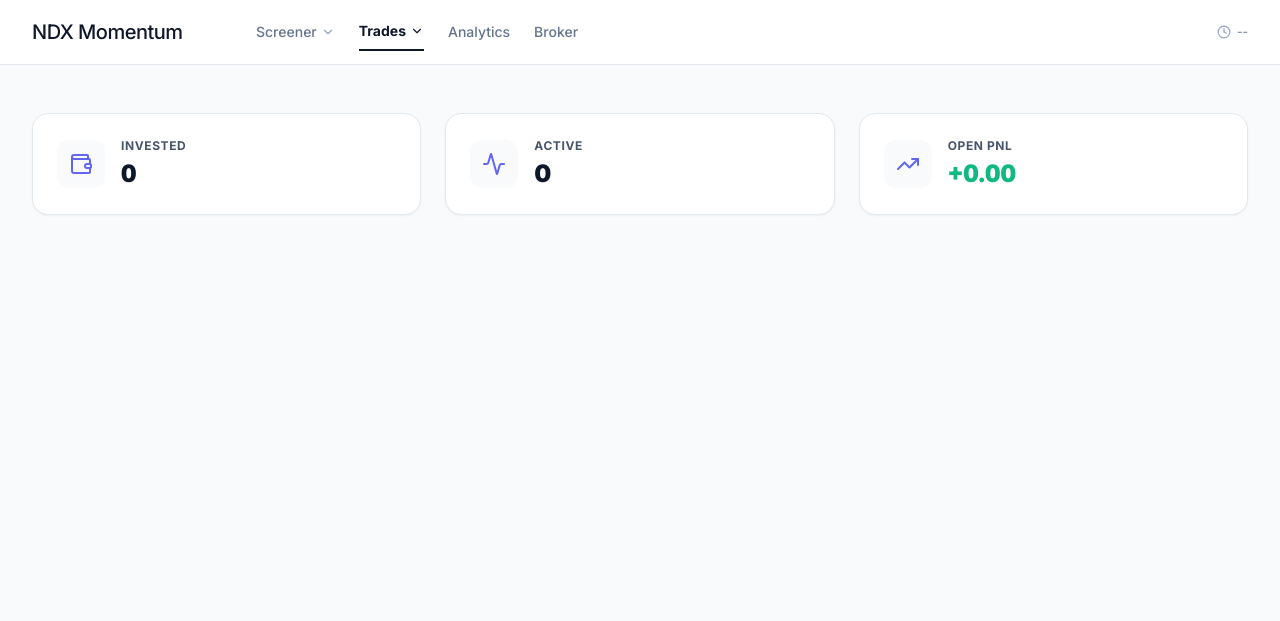
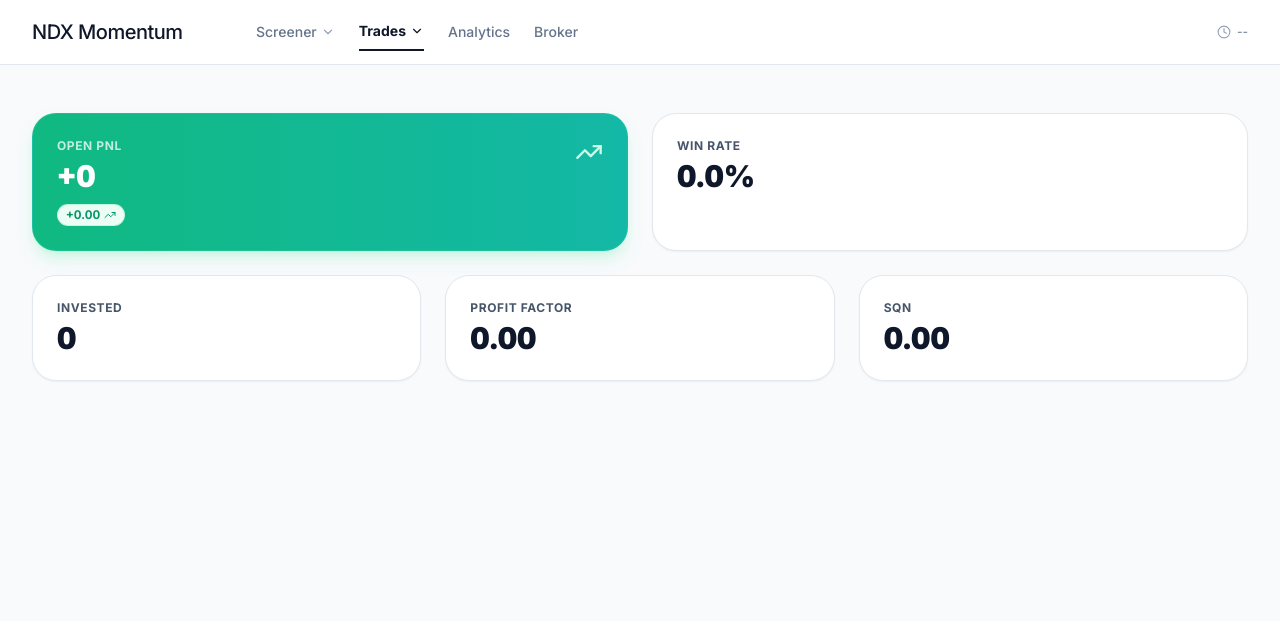
Before and after one commit to fxhuhn/croc-trader, a Flask app: page /trades/ndx-momentum in a window 1280 px wide. Shown: the top 621 px of the page. Run offline with Flask 3, Linux system fonts and the light colour scheme; data that the repository does not hold is empty; parts of the project's set-up code (start-up, migrations or seed data) failed here and were passed over; some libraries are stand-ins or nearby versions.

Commit message:
refactor: standardize dashboard KPI layout by replacing inline templates with shared macro components

```diff
--- a/app/templates/macros/cards.html
+++ b/app/templates/macros/cards.html
@@ -85,12 +85,11 @@
 {% endmacro %}
 
 {% macro dashboard_kpis(summary, active_count, show_currency=false) %}
-<section class="mb-8 mt-2 md:mt-0 space-y-3 md:space-y-6">
-    <!-- Row 1: Open PnL & Win Rate -->
-    <div class="grid grid-cols-2 gap-3 md:gap-6">
-        <!-- Open PnL Hero Card -->
+<section class="mb-8 mt-2 md:mt-0">
+    <div class="grid grid-cols-2 md:grid-cols-6 gap-3 md:gap-6">
+        <!-- Open PnL Hero Card (Full Width on Mobile, 3 Cols on Desktop) -->
         <article
-            class="{{ 'bg-gradient-to-r from-emerald-500 to-teal-500 shadow-emerald-200/50 border-emerald-400/30' if summary.open_pnl >= 0 else 'bg-gradient-to-r from-rose-500 to-rose-600 shadow-rose-200/50 border-rose-400/30' }} rounded-2xl md:rounded-3xl shadow-lg p-4 md:p-6 flex items-start justify-between gap-2 border relative">
+            class="col-span-2 md:col-span-3 {{ 'bg-gradient-to-r from-emerald-500 to-teal-500 shadow-emerald-200/50 border-emerald-400/30' if summary.open_pnl >= 0 else 'bg-gradient-to-r from-rose-500 to-rose-600 shadow-rose-200/50 border-rose-400/30' }} rounded-2xl md:rounded-3xl shadow-lg p-4 md:p-6 flex items-start justify-between gap-2 border relative">
             <div class="flex flex-col items-start">
                 <div class="{{ 'text-emerald-50/80' if summary.open_pnl >= 0 else 'text-rose-100/80' }} text-xs uppercase font-bold tracking-wider mb-1">
                     Open PnL
@@ -111,9 +110,9 @@
                 class="w-7 h-7 shrink-0 {{ 'text-emerald-100' if summary.open_pnl >= 0 else 'hidden' }}"></i>
         </article>
 
-        <!-- Win Rate Card (In place of Equity) -->
+        <!-- Win Rate Card (1 Col on Mobile [Line 2 Left], 3 Cols on Desktop) -->
         <article
-            class="bg-white border border-slate-200 rounded-2xl md:rounded-3xl p-4 md:p-6 shadow-sm flex items-start justify-between gap-2">
+            class="col-span-1 md:col-span-3 bg-white border border-slate-200 rounded-2xl md:rounded-3xl p-4 md:p-6 shadow-sm flex items-start justify-between gap-2">
             <div class="flex flex-col items-start">
                 <div class="text-slate-600 text-xs uppercase font-bold tracking-wider mb-1">
                     Win Rate
@@ -134,17 +133,25 @@
                 <i data-lucide="trophy" aria-hidden="true" class="w-4 h-4"></i>
             </div>
         </article>
-    </div>
 
-    <!-- Row 2: Profit Factor, Invested, SQN -->
-    <div class="grid grid-cols-3 gap-2 sm:gap-3 md:gap-6">
-        <!-- Profit Factor (In place of old Win Rate position) -->
+        <!-- Invested Card (1 Col on Mobile [Line 2 Right], 2 Cols on Desktop) -->
         <article
-            class="bg-white border border-slate-200 rounded-2xl md:rounded-3xl p-3 md:p-6 shadow-sm flex flex-col justify-center items-start">
+            class="col-span-1 md:col-span-2 bg-white border border-slate-200 rounded-2xl md:rounded-3xl p-4 md:p-6 shadow-sm flex flex-col justify-center items-start">
+            <div class="text-slate-600 text-xs uppercase font-bold tracking-wider mb-1">
+                Invested
+            </div>
+            <div class="text-2xl md:text-3xl font-black text-slate-900 leading-none tabular-nums">
+                {{ "{:,.0f}".format(summary.invested) }}{% if show_currency %}&nbsp;${% endif %}
+            </div>
+        </article>
+
+        <!-- Profit Factor Card (Hidden on Mobile, 2 Cols on Desktop) -->
+        <article
+            class="hidden md:flex col-span-1 md:col-span-2 bg-white border border-slate-200 rounded-2xl md:rounded-3xl p-4 md:p-6 shadow-sm flex-col justify-center items-start">
             <div class="text-slate-600 text-xs uppercase font-bold tracking-wider mb-1">
                 Profit Factor
             </div>
-            <div class="text-base md:text-2xl font-black text-slate-900 leading-none tabular-nums">
+            <div class="text-2xl md:text-3xl font-black text-slate-900 leading-none tabular-nums">
                 {% if summary.profit_factor is defined and summary.profit_factor is not none %}
                     {{ "{:.2f}".format(summary.profit_factor) }}
                 {% else %}
@@ -153,24 +160,13 @@
             </div>
         </article>
 
-        <!-- Invested -->
+        <!-- SQN Card (Hidden on Mobile, 2 Cols on Desktop) -->
         <article
-            class="bg-white border border-slate-200 rounded-2xl md:rounded-3xl p-3 md:p-6 shadow-sm flex flex-col justify-center items-start">
-            <div class="text-slate-600 text-xs uppercase font-bold tracking-wider mb-1">
-                Invested
-            </div>
-            <div class="text-base md:text-2xl font-black text-slate-900 leading-none tabular-nums">
-                {{ "{:,.0f}".format(summary.invested) }}{% if show_currency %}&nbsp;${% endif %}
-            </div>
-        </article>
-
-        <!-- SQN (In place of old Active position) -->
-        <article
-            class="bg-white border border-slate-200 rounded-2xl md:rounded-3xl p-3 md:p-6 shadow-sm flex flex-col justify-center items-start">
+            class="hidden md:flex col-span-1 md:col-span-2 bg-white border border-slate-200 rounded-2xl md:rounded-3xl p-4 md:p-6 shadow-sm flex-col justify-center items-start">
             <div class="text-slate-600 text-xs uppercase font-bold tracking-wider mb-1">
                 SQN
             </div>
-            <div class="text-base md:text-2xl font-black text-slate-900 leading-none tabular-nums">
+            <div class="text-2xl md:text-3xl font-black text-slate-900 leading-none tabular-nums">
                 {% if summary.sqn is defined and summary.sqn is not none %}
                     {{ "{:.2f}".format(summary.sqn) }}
                 {% else %}
--- a/app/templates/trades_ndx_momentum.html
+++ b/app/templates/trades_ndx_momentum.html
@@ -3,61 +3,6 @@
 {% block page_title %}NDX Momentum{% endblock %}
 {% block page_key %}ndx-momentum{% endblock %}
 {% block show_history_signal %}false{% endblock %}
-
-{% block kpi_cards %}
-<!-- KPI Cards -->
-<section class="grid grid-cols-2 md:grid-cols-3 gap-3 md:gap-6 mb-8 mt-2 md:mt-0">
-    <!-- Open PnL -->
-    <article
-        class="col-span-2 md:col-span-1 md:order-last {{ 'bg-gradient-to-r from-emerald-500 to-teal-500 shadow-emerald-200/50 border-emerald-400/30' if summary.open_pnl >= 0 else 'bg-gradient-to-r from-rose-500 to-rose-600 shadow-rose-200/50 border-rose-400/30' }} md:bg-none md:bg-white rounded-2xl shadow-lg md:shadow-sm p-4 md:p-6 flex md:items-center justify-between md:justify-start gap-4 border md:border-slate-200">
-        <div class="hidden md:flex w-12 h-12 rounded-xl bg-slate-50 items-center justify-center text-indigo-500">
-            <i data-lucide="trending-up" class="w-6 h-6"></i>
-        </div>
-        <div class="flex flex-col">
-            <div
-                class="text-3xl md:text-2xl font-black {{ 'text-white' if summary.open_pnl >= 0 else 'text-rose-50' }} md:text-slate-900 leading-none mb-1 md:mb-0 md:order-last {{ 'md:!text-emerald-500' if summary.open_pnl >= 0 else 'md:!text-rose-500' }} tabular-nums">
-                {{ "{:+,.2f}".format(summary.open_pnl) }}
-            </div>
-            <div
-                class="{{ 'text-emerald-50/80' if summary.open_pnl >= 0 else 'text-rose-100/80' }} md:text-slate-600 text-xs md:text-xs uppercase font-bold tracking-wider md:mb-1">
-                Open PnL</div>
-        </div>
-        <i data-lucide="trending-down"
-            class="w-8 h-8 {{ 'hidden' if summary.open_pnl >= 0 else 'text-rose-200' }} md:hidden"></i>
-        <i data-lucide="trending-up"
-            class="w-8 h-8 {{ 'text-emerald-100' if summary.open_pnl >= 0 else 'hidden' }} md:hidden"></i>
-    </article>
-
-    <!-- Invested -->
-    <article
-        class="bg-white border border-slate-200 rounded-2xl p-4 md:p-6 shadow-sm flex flex-col md:flex-row items-center md:items-center justify-center md:justify-start gap-1 md:gap-4 order-2 md:order-1">
-        <div class="hidden md:flex w-12 h-12 rounded-xl bg-slate-50 items-center justify-center text-indigo-500">
-            <i data-lucide="wallet" class="w-6 h-6"></i>
-        </div>
-        <div class="flex flex-col items-center md:items-start text-center md:text-left">
-            <div
-                class="text-lg md:text-2xl font-black text-slate-900 leading-none mb-1 md:mb-0 md:order-last tabular-nums">
-                {{ "{:,.0f}".format(summary.invested) }}</div>
-            <div class="text-slate-600 text-xs md:text-xs uppercase font-bold tracking-wider md:mb-1">Invested
-            </div>
-        </div>
-    </article>
-
-    <!-- Active -->
-    <article
-        class="bg-white border border-slate-200 rounded-2xl p-4 md:p-6 shadow-sm flex flex-col md:flex-row items-center md:items-center justify-center md:justify-start gap-1 md:gap-4 order-3 md:order-2">
-        <div class="hidden md:flex w-12 h-12 rounded-xl bg-slate-50 items-center justify-center text-indigo-500">
-            <i data-lucide="activity" class="w-6 h-6"></i>
-        </div>
-        <div class="flex flex-col items-center md:items-start text-center md:text-left">
-            <div class="text-lg md:text-2xl font-black text-slate-900 leading-none mb-1 md:mb-0 md:order-last">{{
-                active_trades|length }}</div>
-            <div class="text-slate-600 text-xs md:text-xs uppercase font-bold tracking-wider md:mb-1">Active
-            </div>
-        </div>
-    </article>
-</section>
-{% endblock %}
 
 {% block active_trades %}
 {% if active_trades %}
```
